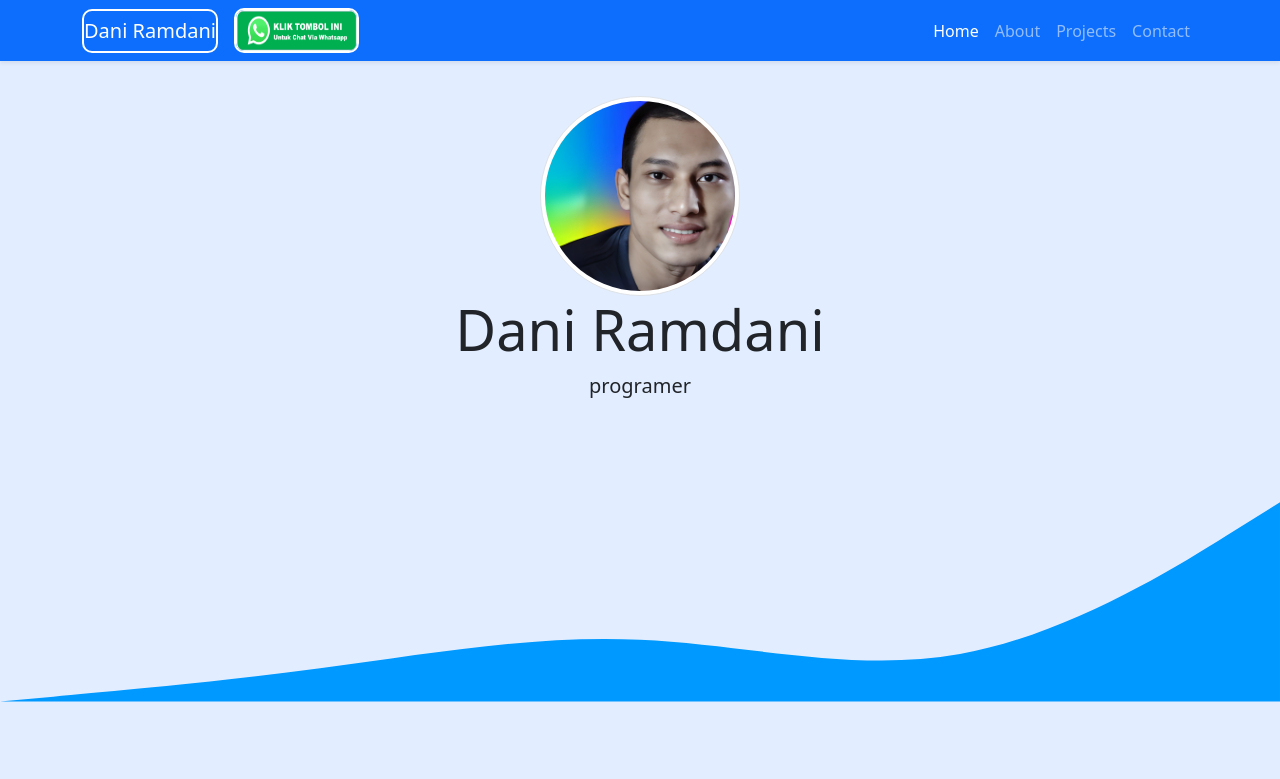
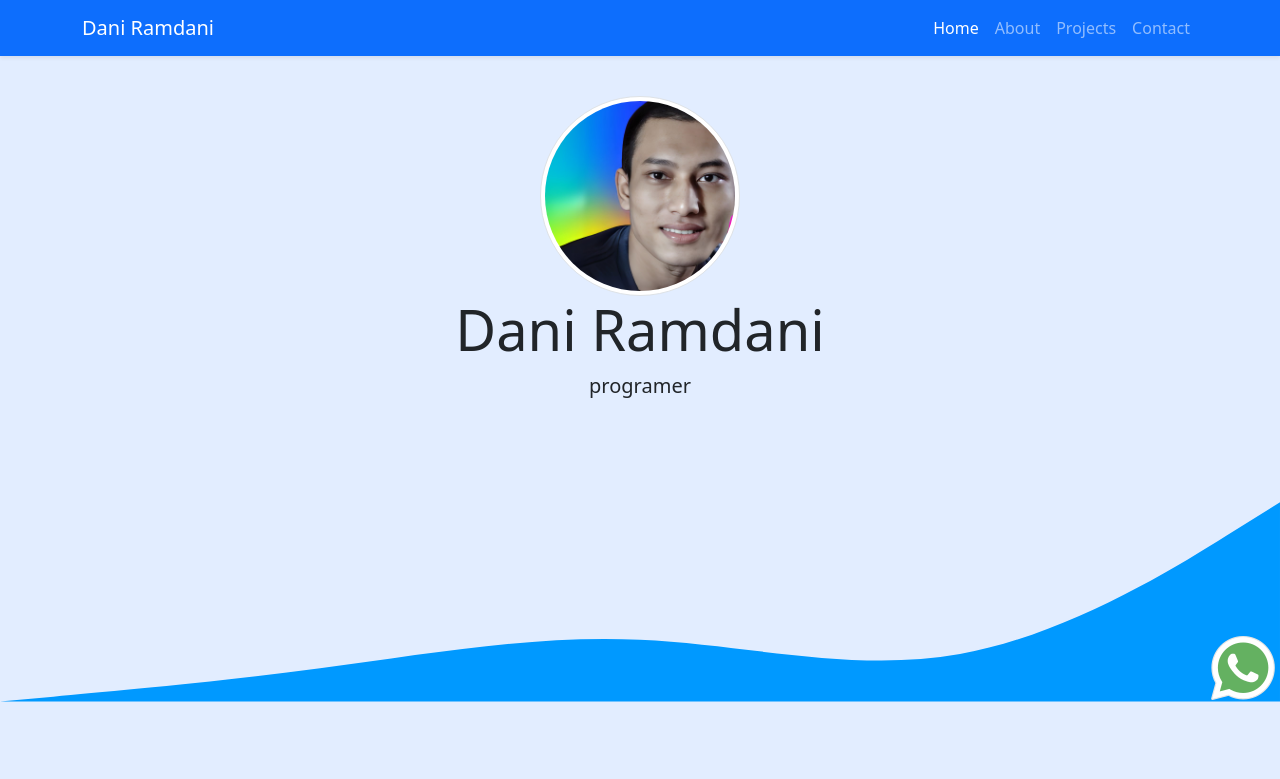
Before and after one commit to dani-ram-dani/dani-ram-dani.github.io, a plain HTML site: page index.html in a window 1280 px wide. Shown: the top 779 px of the page. Drawn offline with nearby package versions, Linux system fonts and the light colour scheme.

Commit message:
merubah tombol whatsapp

```diff
--- a/index.html
+++ b/index.html
@@ -21,8 +21,6 @@
   <nav class="navbar navbar-expand-lg navbar-dark bg-primary shadow-sm fixed-top">
     <div class="container">
       <a class="navbar-brand" href="#"> Dani Ramdani </a>
-      <a class="btn-wa" href="https://wa.me/+6283128447978">
-        <img src="img/tombol-wa.png" alt="whatsapp"></a>
       <button class="navbar-toggler" type="button" data-bs-toggle="collapse" data-bs-target="#navbarNav" aria-controls="navbarNav" aria-expanded="false" aria-label="Toggle navigation">
         <span class="navbar-toggler-icon"></span>
       </button>
@@ -45,6 +43,14 @@
     </div>
   </nav>
   <!-- navbar end -->
+
+  <!-- whatsapp -->
+    <a href="https://wa.me/+6283128447978">
+      <img class="whatsapp" src="img/whatsapp.png" alt="whatsapp">
+    </a>
+
+    </a>
+  <!-- whatsapp end -->
 
   <!-- jumbotron -->
   <section class="jumbotron text-center">
@@ -176,15 +182,14 @@
             </div>
             <button type="submit" class="btn btn-primary">Kirim</button>
           </form>
-          <a class="btn-wa" href="https://wa.me/+6283128447978">
-            <img src="img/tombol-wa.png" alt="whatsapp">
-          </a>
         </div>
       </div>
     </div>
     <svg xmlns="http://www.w3.org/2000/svg" viewBox="0 0 1440 320"><path fill="#0d6efd" fill-opacity="1" d="M0,128L48,154.7C96,181,192,235,288,224C384,213,480,139,576,96C672,53,768,43,864,85.3C960,128,1056,224,1152,240C1248,256,1344,192,1392,160L1440,128L1440,320L1392,320C1344,320,1248,320,1152,320C1056,320,960,320,864,320C768,320,672,320,576,320C480,320,384,320,288,320C192,320,96,320,48,320L0,320Z"></path></svg>
   </section>
   <!-- contact end -->
+
+
 
   <!-- footer -->
   <footer class="bg-primary text-white text-center pb-3">
--- a/style.css
+++ b/style.css
@@ -1,17 +1,8 @@
-nav .navbar-brand {
-  border: 2px solid white;
-  border-radius: 10px;
-}
-
-nav .btn-wa img {
-  width: 125px;
-  height: 45px;
-  border: 2px solid white;
-  border-radius: 10px;
-}
-
-nav .btn-wa img:hover {
-  width: 130px;
+.whatsapp {
+  position: fixed;
+  bottom: 100px;
+  right: 5px;
+  z-index: 9999;
 }
 
 .jumbotron {
@@ -26,15 +17,3 @@ nav .btn-wa img:hover {
 section {
   padding-top: 5rem;
 }
-
-#contact .btn-wa img {
-  width: 160px;
-  height: 50px;
-  border: 3px solid white;
-  border-radius: 10px;
-  margin-top: 10px;
-}
-
-#contact .btn-wa img:hover {
-  width: 180px;
-}
```
Also changed, not shown: img/tombol-wa.png (deleted), img/whatsapp.png (added).
